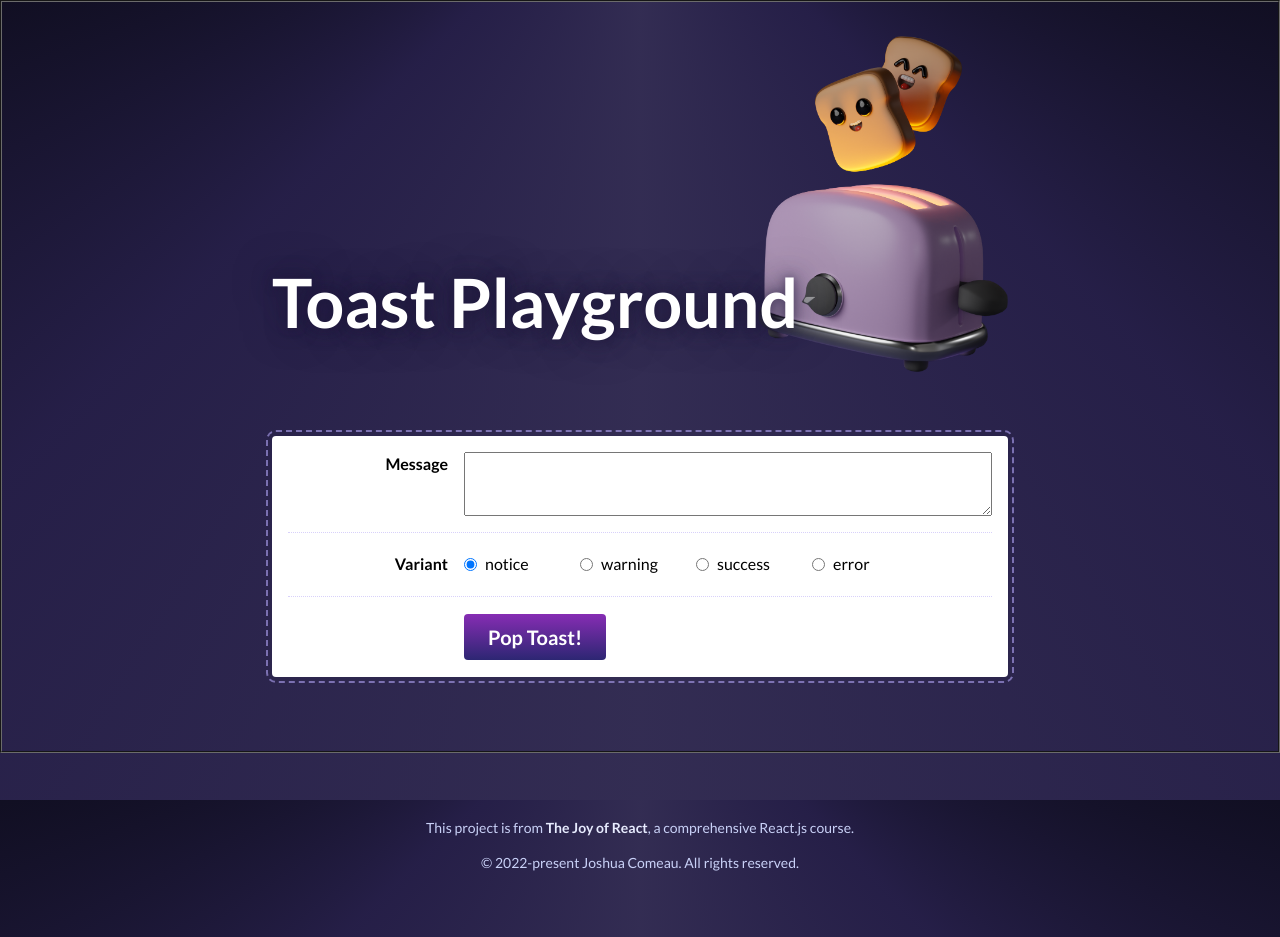
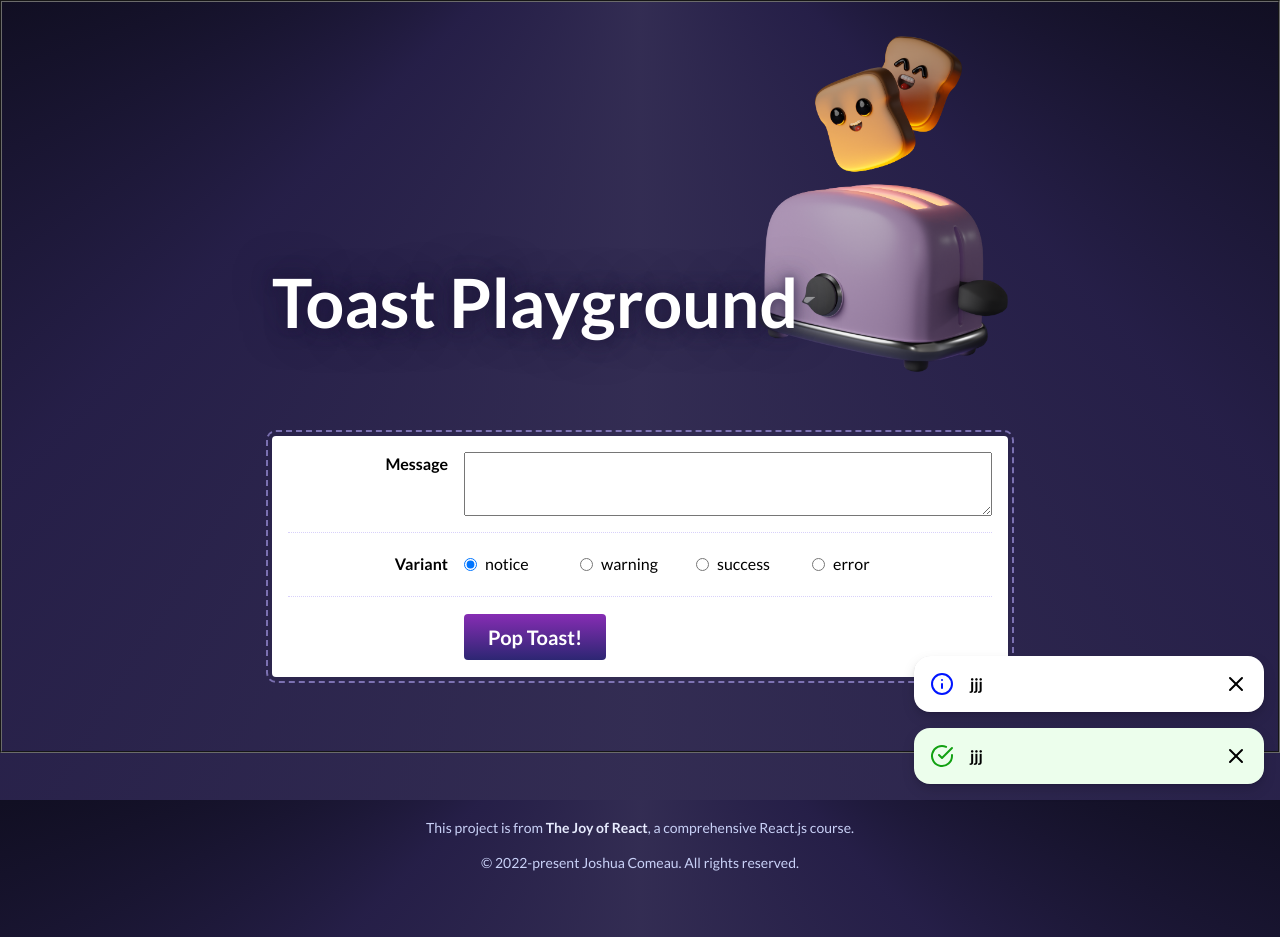
Before and after one commit to Hakan2211/toast_component_react, a React (Create React App) app in the folder toast-component/: page / in a window 1280 px wide. Built offline with nearby package versions, Linux system fonts and the light colour scheme.

Commit message:
Exercise 3

```diff
--- a/toast-component/src/components/Toast/Toast.js
+++ b/toast-component/src/components/Toast/Toast.js
@@ -18,7 +18,7 @@ const ICONS_BY_VARIANT = {
   error: AlertOctagon,
 };
 
-function Toast({ variant, children, showToast }) {
+function Toast({ id, variant, children, deleteToast }) {
   const Icon = ICONS_BY_VARIANT[variant];
   return (
     <div className={`${styles.toast} ${styles[variant]}`}>
@@ -26,7 +26,7 @@ function Toast({ variant, children, showToast }) {
         <Icon size={24} />
       </div>
       <p className={styles.content}>{children}</p>
-      <button onClick={() => !showToast} className={styles.closeButton}>
+      <button onClick={() => deleteToast(id)} className={styles.closeButton}>
         <X size={24} />
         <VisuallyHidden>Dismiss message</VisuallyHidden>
       </button>
--- a/toast-component/src/components/ToastPlayground/ToastPlayground.js
+++ b/toast-component/src/components/ToastPlayground/ToastPlayground.js
@@ -1,7 +1,8 @@
 import React from "react";
 
 import Button from "../Button";
-import Toast from "../Toast";
+
+import ToastShelf from "../ToastShelf";
 
 import styles from "./ToastPlayground.module.css";
 
@@ -10,13 +11,30 @@ const VARIANT_OPTIONS = ["notice", "warning", "success", "error"];
 function ToastPlayground() {
   const [message, setMessage] = React.useState("");
   const [variant, setVariant] = React.useState(VARIANT_OPTIONS[0]);
-  const [showToast, setShowToast] = React.useState(false);
+  const [toasts, setToasts] = React.useState([
+    {
+      id: crypto.randomUUID(),
+      message: "jjj",
+      variant: "notice",
+    },
+    {
+      id: crypto.randomUUID(),
+      message: "jjj",
+      variant: "success",
+    },
+  ]);
 
   function handleSubmit(e) {
     e.preventDefault();
-    setShowToast(!showToast);
-    console.log(message);
-    console.log(variant);
+    setToasts([...toasts, { message, variant, id: crypto.randomUUID() }]);
+    setMessage("");
+    setVariant(VARIANT_OPTIONS[0]);
+  }
+
+  function deleteToast(id) {
+    const nextToasts = toasts.filter((toast) => toast.id !== id);
+
+    setToasts(nextToasts);
   }
 
   return (
@@ -27,11 +45,8 @@ function ToastPlayground() {
             <img alt="Cute toast mascot" src="/toast.png" />
             <h1>Toast Playground</h1>
           </header>
-          {showToast && (
-            <Toast variant={variant} showToast={showToast}>
-              {message}
-            </Toast>
-          )}
+
+          <ToastShelf toasts={toasts} deleteToast={deleteToast} />
 
           <div className={styles.controlsWrapper}>
             <div className={styles.row}>
--- a/toast-component/src/components/ToastShelf/ToastShelf.js
+++ b/toast-component/src/components/ToastShelf/ToastShelf.js
@@ -1,17 +1,22 @@
-import React from 'react';
+import React from "react";
 
-import Toast from '../Toast';
-import styles from './ToastShelf.module.css';
+import Toast from "../Toast";
+import styles from "./ToastShelf.module.css";
 
-function ToastShelf() {
+function ToastShelf({ toasts, deleteToast }) {
   return (
     <ol className={styles.wrapper}>
-      <li className={styles.toastWrapper}>
-        <Toast variant="notice">Example notice toast</Toast>
-      </li>
-      <li className={styles.toastWrapper}>
-        <Toast variant="error">Example error toast</Toast>
-      </li>
+      {toasts.map((toast) => (
+        <li key={toast.id} className={styles.toastWrapper}>
+          <Toast
+            id={toast.id}
+            variant={toast.variant}
+            deleteToast={deleteToast}
+          >
+            {toast.message}
+          </Toast>
+        </li>
+      ))}
     </ol>
   );
 }
```
